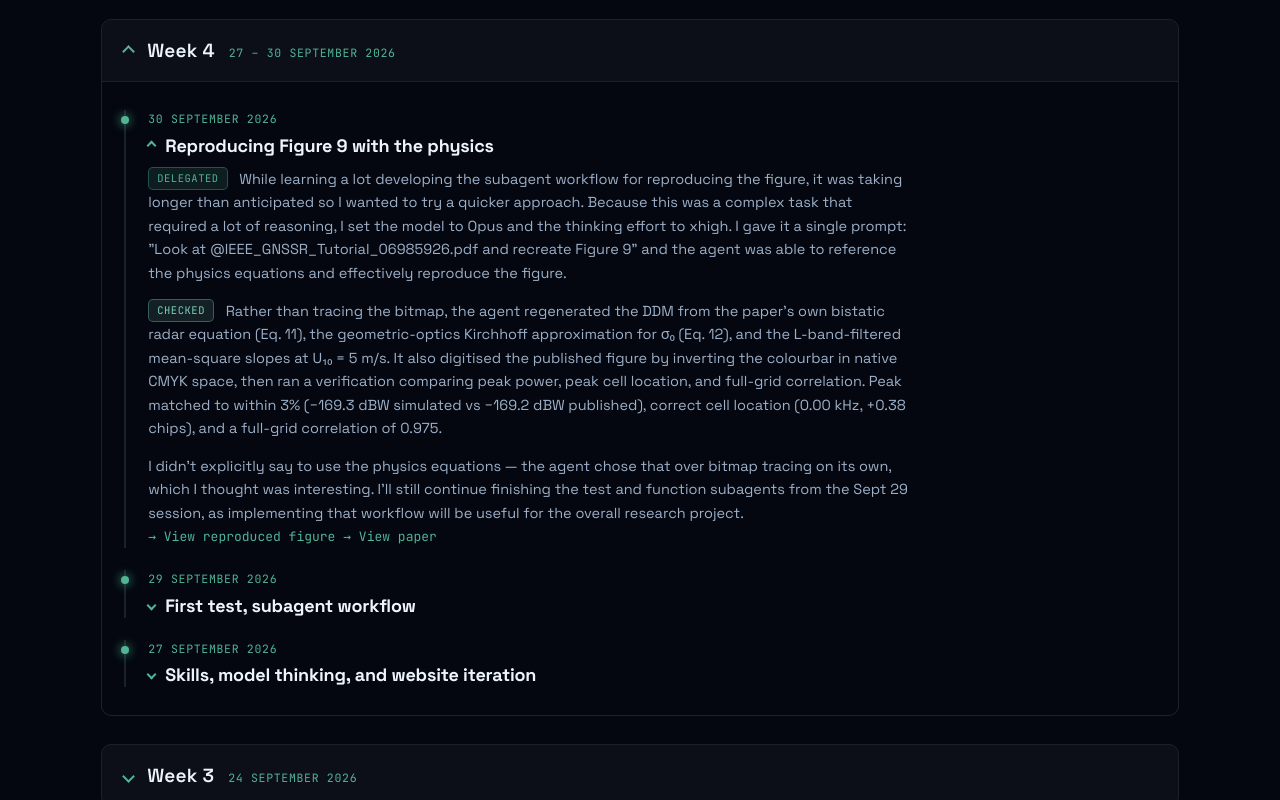
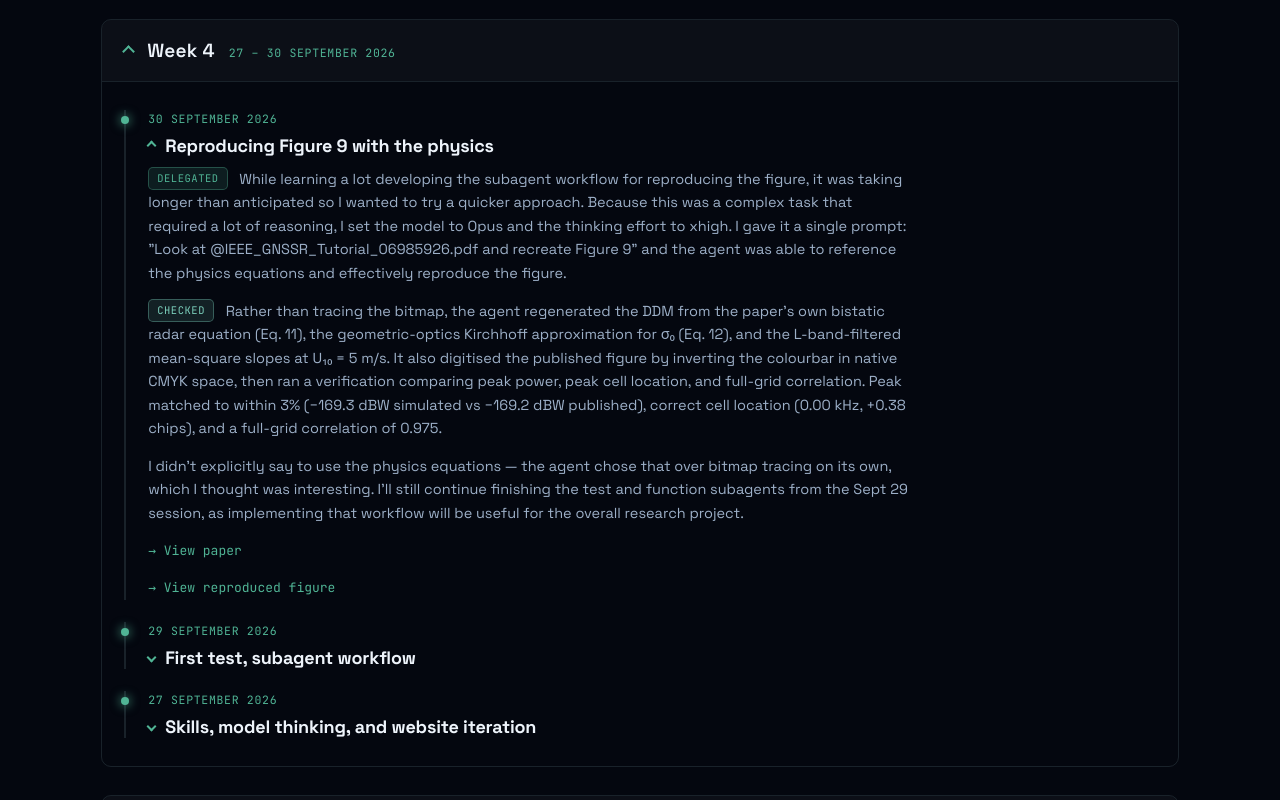
Before and after one commit to 16S893-AI-for-engineering-research/adfarrar, an Astro site: page /adfarrar/devlog in a window 1280 px wide. Shown: the part 415-1215 px from the top of the page. Built offline with nearby package versions, Linux system fonts and the light colour scheme; Astro itself is replaced by a stand-in of ours.

Commit message:
Dev log: put View paper and View reproduced figure on separate lines
Each link now renders in its own <p> block — paper link first,
figure link below it — instead of both being appended inline to
the paragraph text.

```diff
--- a/src/pages/devlog/index.astro
+++ b/src/pages/devlog/index.astro
@@ -285,28 +285,28 @@ const badgeLabel: Record<string, string> = {
                 </h2>
                 <div class="log-body" hidden={!day.open}>
                   {day.body.map((p) => (
-                    <p>
-                      {p.badge && (
-                        <span class:list={["badge", p.badge]}>{badgeLabel[p.badge]}</span>
+                    <>
+                      <p>
+                        {p.badge && (
+                          <span class:list={["badge", p.badge]}>{badgeLabel[p.badge]}</span>
+                        )}
+                        {p.text}
+                      </p>
+                      {p.paperLink && (
+                        <p class="entry-link">
+                          <a href={p.paperLink} target="_blank" rel="noopener" class="inline-fig-link frizzle-cursor">
+                            → View paper
+                          </a>
+                        </p>
                       )}
-                      {p.text}
                       {p.figureLink && (
-                        <>
-                          {" "}
+                        <p class="entry-link">
                           <a href={p.figureLink} target="_blank" rel="noopener" class="inline-fig-link frizzle-cursor">
                             → {p.figureLinkLabel}
                           </a>
-                        </>
+                        </p>
                       )}
-                      {p.paperLink && (
-                        <>
-                          {" "}
-                          <a href={p.paperLink} target="_blank" rel="noopener" class="inline-fig-link frizzle-cursor">
-                            → View paper
-                          </a>
-                        </>
-                      )}
-                    </p>
+                    </>
                   ))}
                 </div>
               </article>
```
